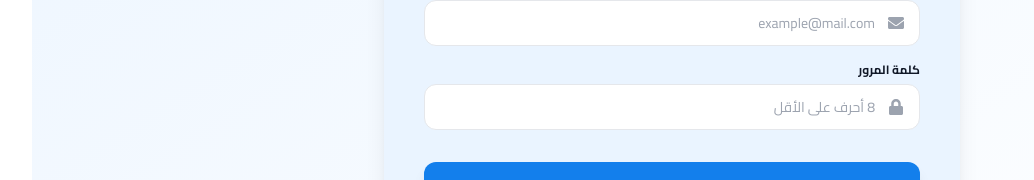
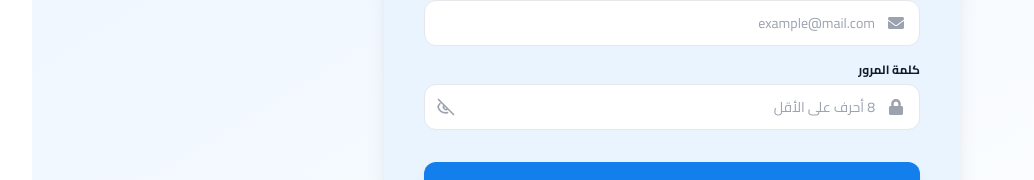
Before and after one commit to 3moor-dot/Gear_Up, a React (Vite) app: page /register in a window 1280 px wide. Shown: the part 430-610 px from the top of the page, without its empty margins (74-1108 px from the left). Built offline with nearby package versions, Linux system fonts and the light colour scheme; a web font is replaced by a local one.

Commit message:
register update

```diff
--- a/src/pages/Registration/register.tsx
+++ b/src/pages/Registration/register.tsx
@@ -33,22 +33,47 @@ const FormInput = ({
   type?: string; value: string;
   onChange: (e: React.ChangeEvent<HTMLInputElement>) => void;
   error?: string;
-}) => (
+}) => {
+  const [showPass, setShowPass] = useState(false);
+  const isPassword = type === "password";
+  const inputType  = isPassword ? (showPass ? "text" : "password") : type;
+
+  return (
     <div className="w-full">
       <label className="block mb-1.5 font-bold dark:text-white text-xs">{label}</label>
       <div className="relative">
         <span className="absolute right-4 top-1/2 -translate-y-1/2 text-gray-400">{icon}</span>
         <input
-        type={type}
+          type={inputType}
           placeholder={placeholder}
           value={value}
           onChange={onChange}
           className={`w-full bg-white dark:bg-[#137FEC1A] border pr-11 py-3 rounded-xl outline-none text-sm text-gray-800 dark:text-gray-200 transition-all ${
+            isPassword ? "pl-11" : ""
+          } ${
             error
               ? "border-red-400 ring-2 ring-red-200 dark:ring-red-900/40"
               : "border-gray-200 dark:border-transparent focus:ring-2 focus:ring-blue-500"
           }`}
         />
+        {isPassword && (
+          <button
+            type="button"
+            onClick={() => setShowPass(!showPass)}
+            className="absolute left-3 top-1/2 -translate-y-1/2 text-gray-400 hover:text-[#137FEC] transition-colors"
+          >
+            {showPass ? (
+              <svg xmlns="http://www.w3.org/2000/svg" className="w-5 h-5" fill="none" viewBox="0 0 24 24" stroke="currentColor">
+                <path strokeLinecap="round" strokeLinejoin="round" strokeWidth={2} d="M15 12a3 3 0 11-6 0 3 3 0 016 0z" />
+                <path strokeLinecap="round" strokeLinejoin="round" strokeWidth={2} d="M2.458 12C3.732 7.943 7.523 5 12 5c4.477 0 8.268 2.943 9.542 7-1.274 4.057-5.065 7-9.542 7-4.477 0-8.268-2.943-9.542-7z" />
+              </svg>
+            ) : (
+              <svg xmlns="http://www.w3.org/2000/svg" className="w-5 h-5" fill="none" viewBox="0 0 24 24" stroke="currentColor">
+                <path strokeLinecap="round" strokeLinejoin="round" strokeWidth={2} d="M13.875 18.825A10.05 10.05 0 0112 19c-4.477 0-8.268-2.943-9.542-7a9.97 9.97 0 012.38-4.152M9.878 9.878a3 3 0 104.243 4.243M3 3l18 18" />
+              </svg>
+            )}
+          </button>
+        )}
       </div>
       {error && (
         <p className="mt-1 text-xs text-red-500 font-semibold flex items-center gap-1">
@@ -57,6 +82,7 @@ const FormInput = ({
       )}
     </div>
   );
+};
 
 /* ---- Register ---- */
 const Register: React.FC = () => {
```
Lines whose indentation alone changed are shown as unchanged.
